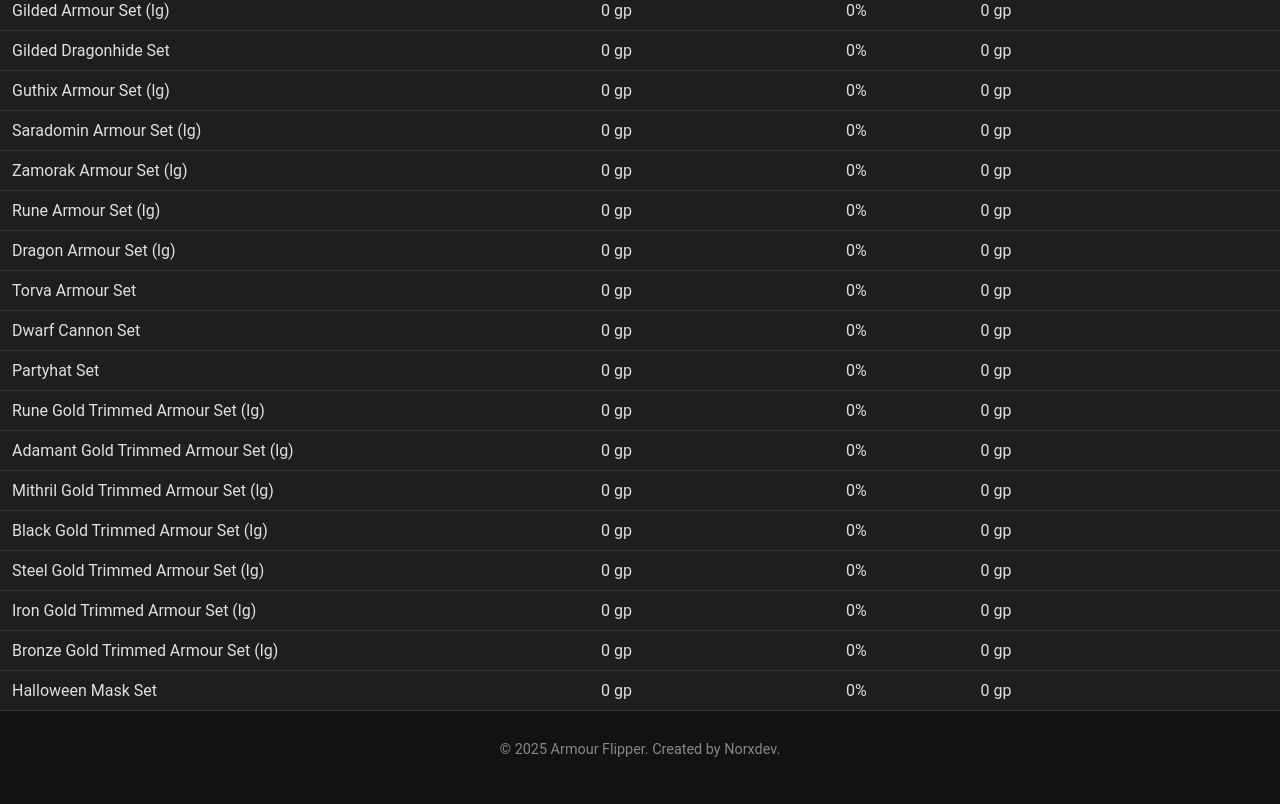
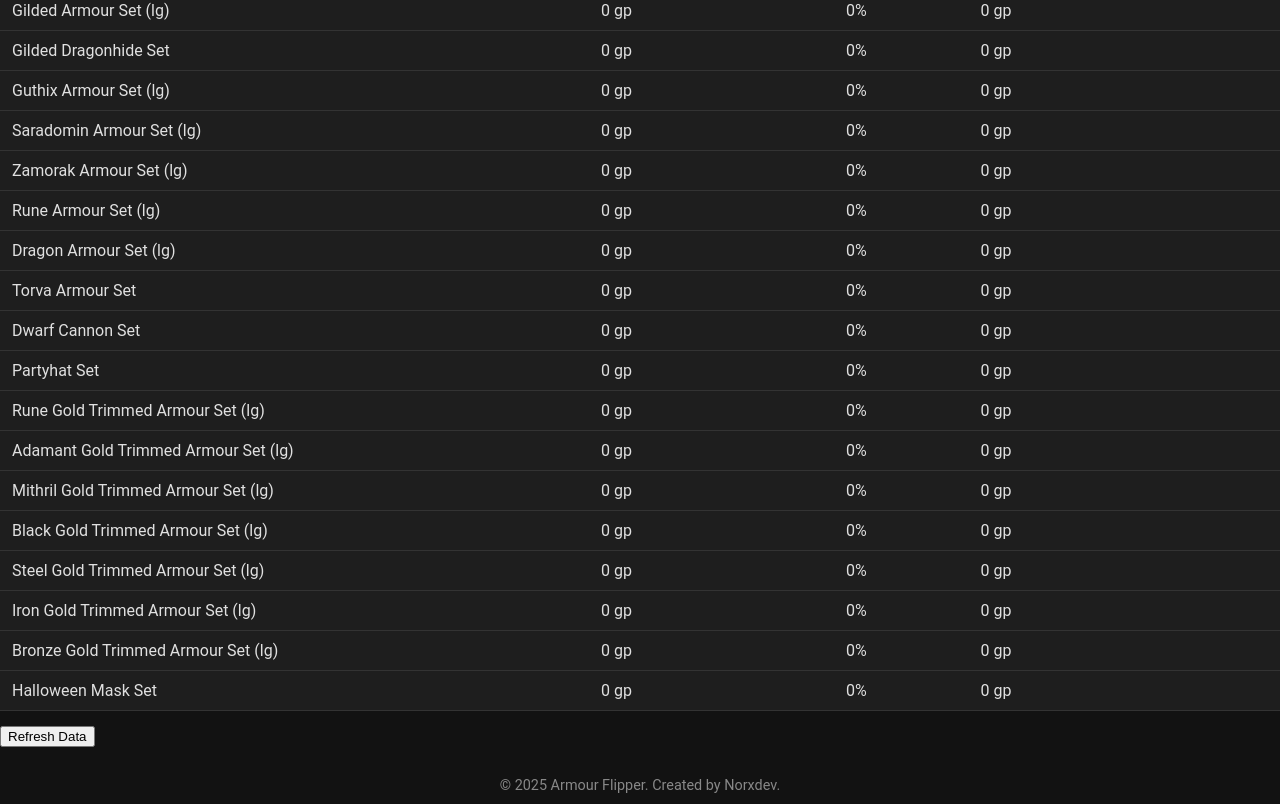
Before and after one commit to norxdev/testaf, a plain HTML site: page index.html in a window 1280 px wide. Shown: the part 1530-2334 px from the top of the page. Before the commit the page ends 2298 px from the top, so only its background shows below. Drawn offline with Linux system fonts and the light colour scheme; no server answers.

Commit message:
Add refresh button to armor section
Added a refresh button to the detailed armor section.

```diff
--- a/index.html
+++ b/index.html
@@ -139,6 +139,14 @@
   </div>
 
   <!-- Detailed Armor Section -->
+<div class="refresh-container">
+    <button class="refresh-btn" onclick="refreshData()">
+        <div class="refresh-dot"></div>
+        Refresh Data
+        <span class="refresh-time" id="refreshTime"></span>
+    </button>
+</div>
+
   <div id="armorSection" class="container"></div>
 
 
```
